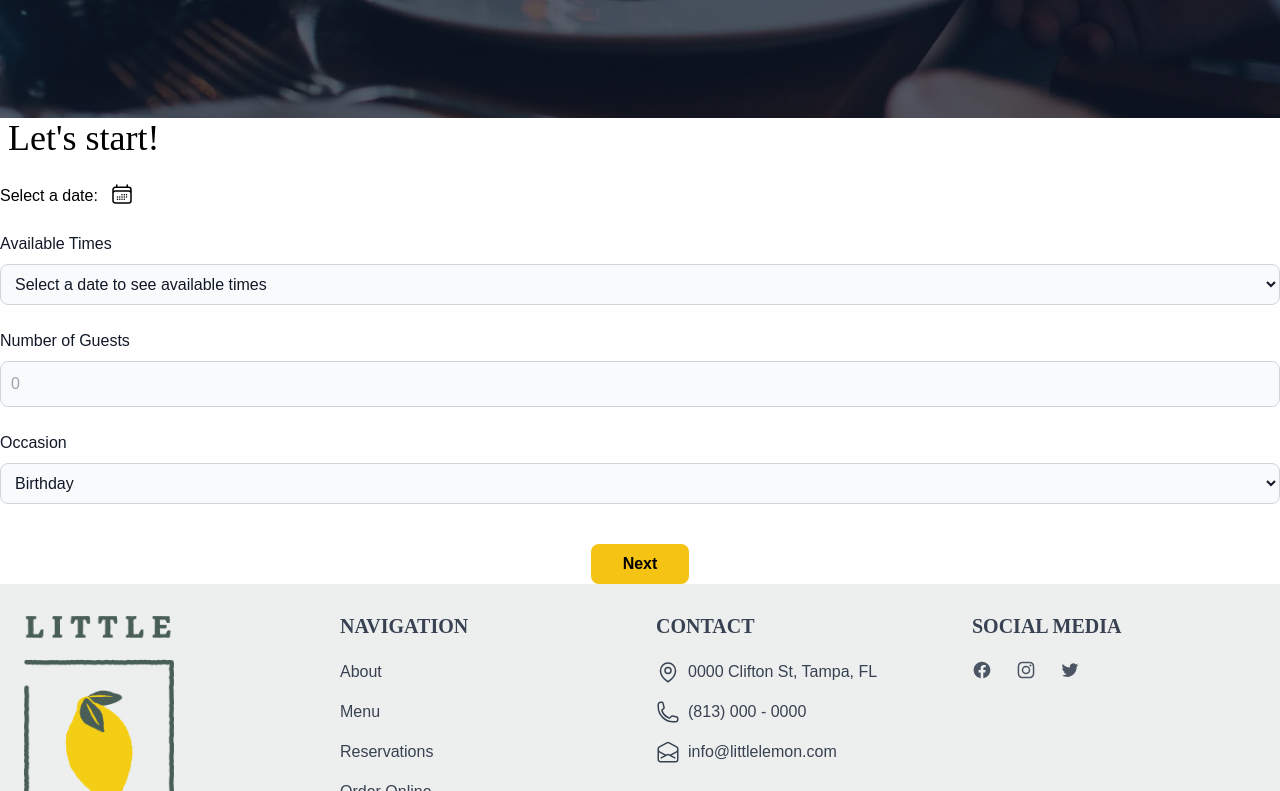
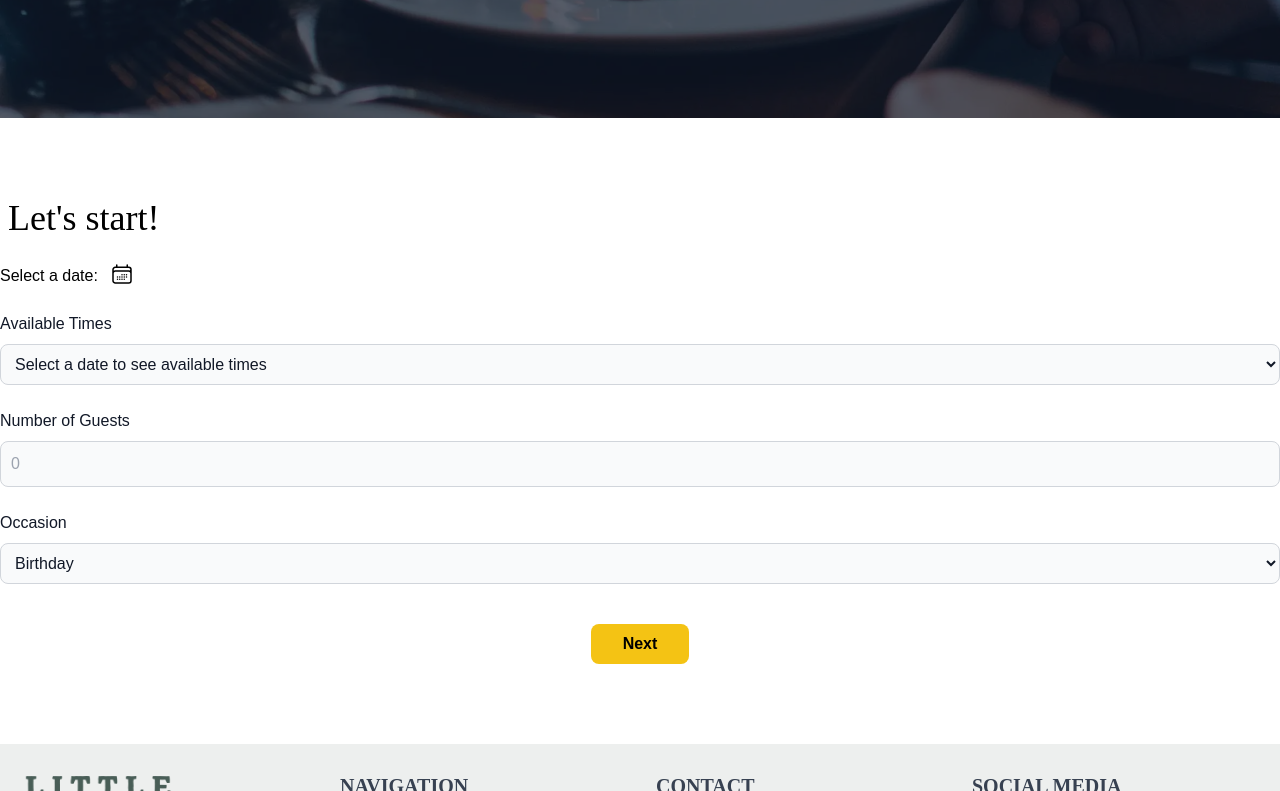
Before and after one commit to csegur4/little-lemon-app, a React (Create React App) app: page /booking in a window 1280 px wide. Shown: the part 489-1280 px from the top of the page. Built offline with nearby package versions, Linux system fonts and the light colour scheme.

Commit message:
style css improve

```diff
--- a/src/App.css
+++ b/src/App.css
@@ -19,7 +19,8 @@
     color: black;
   }
 
-  .specials-section {
+  .specials-section,
+  .booking-form {
     padding: 80px 0;
   }
 
--- a/src/components/booking/PagesHeader.js
+++ b/src/components/booking/PagesHeader.js
@@ -3,7 +3,7 @@ import { Link } from "react-router-dom"
 export default function PagesHeader(props){
     return(
         <header className="book-reservation">
-            <div className="container mx-auto">
+            <div className="mx-auto">
                 <div className="w-full bg-cover bg-center bg-image" style={{backgroundImage: `url(${props.img})`}}>
                         <div className="flex items-center justify-center h-full w-full bg-gray-900 bg-opacity-70">
                             <div className="text-center">
```
